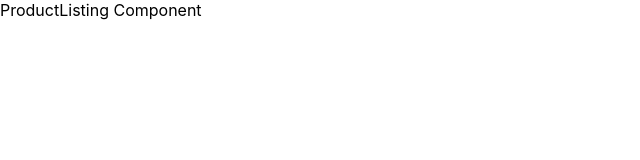
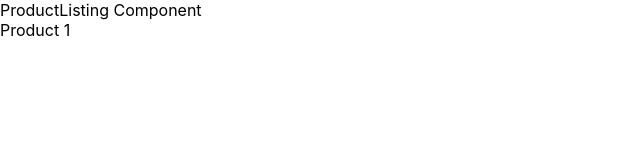
Before and after one commit to javatlacati/ecommerce-app, a React (Create React App) app: page /products in a window 1280 px wide. Shown: the top 160 px of the page, without its empty margins (0-640 px from the left). Built offline with nearby package versions, Linux system fonts and the light colour scheme.

Commit message:
uso de redux en componente

```diff
--- a/src/components/ProductListing/ProductListing.tsx
+++ b/src/components/ProductListing/ProductListing.tsx
@@ -1,9 +1,14 @@
-import React, { FC } from 'react';
+import React, {FC} from 'react';
+import {useDispatch, useSelector} from "react-redux";
+import {RootState} from "../../redux/store";
 
 
-interface ProductListingProps {}
+interface ProductListingProps {
+}
 
 const ProductListing: FC<ProductListingProps> = () => {
+    const products = useSelector((state: RootState) => state.products);
+    const dispatch = useDispatch();
     // Use an array of product objects to dynamically render product cards.
     // Each product card should display the product name, image, price, and a link to the product details
     // Use state and props to manage and display the products
@@ -11,6 +16,9 @@ const ProductListing: FC<ProductListingProps> = () => {
     return (
         <div data-testid="ProductListing">
             ProductListing Component
+            {products && products.map((product) => {
+                return (<div key={product.id}>{product.name}</div>)
+            })}
         </div>
     );
 };
--- /dev/null
+++ b/src/models/Product.ts
@@ -0,0 +1,5 @@
+export interface Product {
+    id: number;
+    name: string;
+    // Add other properties as needed
+}
--- a/src/redux/productSlice.ts
+++ b/src/redux/productSlice.ts
@@ -1,8 +1,16 @@
-import {createSlice} from "@reduxjs/toolkit";
+import {createSlice, Slice, SliceSelectors} from "@reduxjs/toolkit";
+import {Product} from "../models/Product";
 
-export const productSlice = createSlice({
+export const productSlice: Slice<Product[], {
+    addProduct: (state: any, action: any) => void
+}, string, string, SliceSelectors<Product[]>> = createSlice({
     name: 'products',
-    initialState: [],
+    initialState: [
+        {
+            id: 1,
+            name: 'Product 1',
+        }
+    ],
     reducers: {
         addProduct: (state, action) => {
             // if(action.payload)
--- a/src/redux/store.ts
+++ b/src/redux/store.ts
@@ -1,12 +1,20 @@
-import {configureStore} from "@reduxjs/toolkit";
+import {combineReducers, configureStore} from "@reduxjs/toolkit";
 import productReducer from "./productSlice";
 import cartReducer from "./cartSlice";
 import userReducer from "./userSlice";
 
-export default configureStore({
-    reducer: {
-        products: productReducer,
-        cart: cartReducer,
-        user: userReducer,
-    },
+export type RootState = ReturnType<typeof rootReducer>;
+
+const rootReducer = combineReducers({
+    products: productReducer,
+    cart: cartReducer,
+    user: userReducer,
+});
+
+const store = configureStore({
+    reducer: rootReducer,
 })
+
+
+export type AppDispatch = typeof store.dispatch;
+export default store;
```
